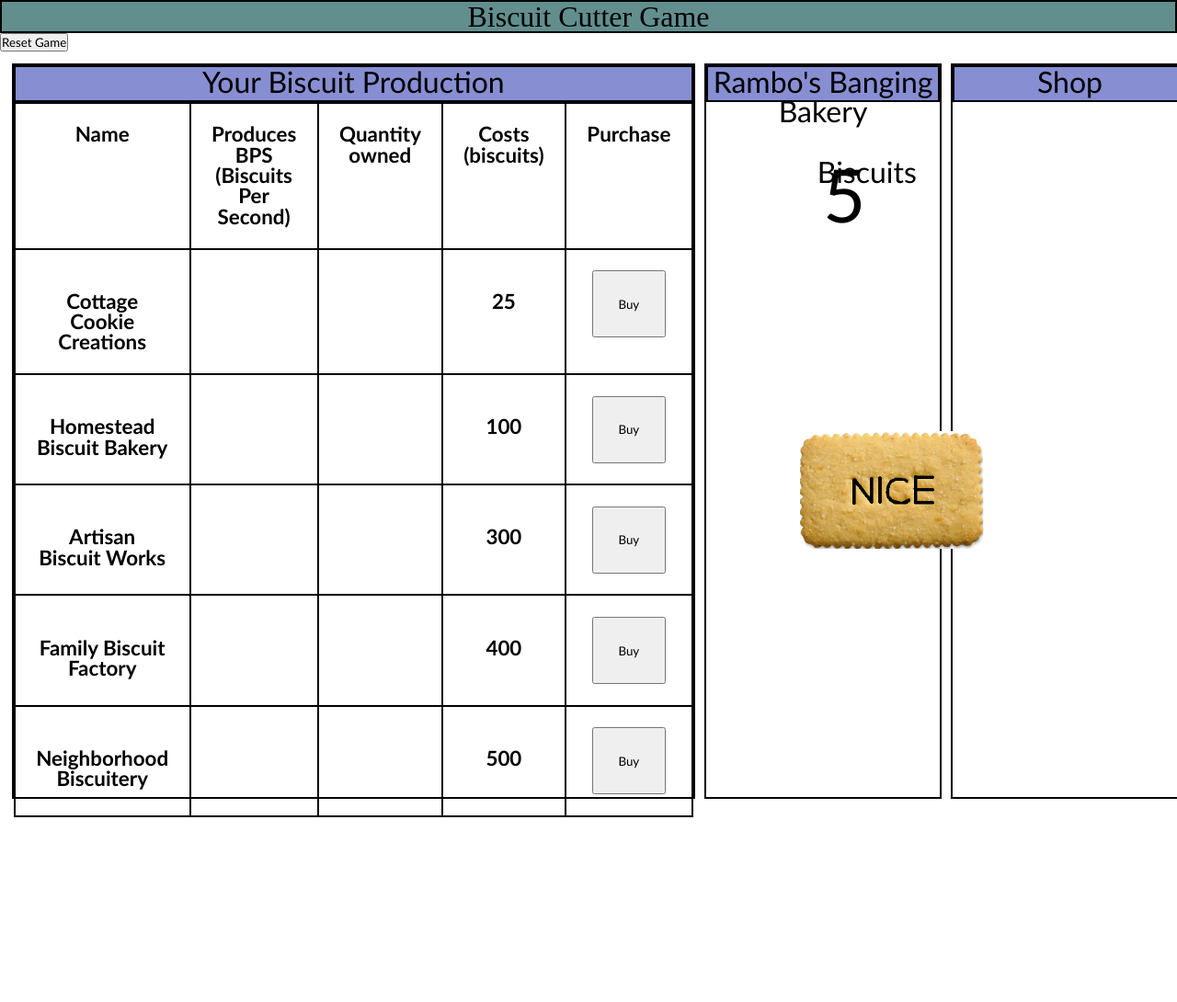
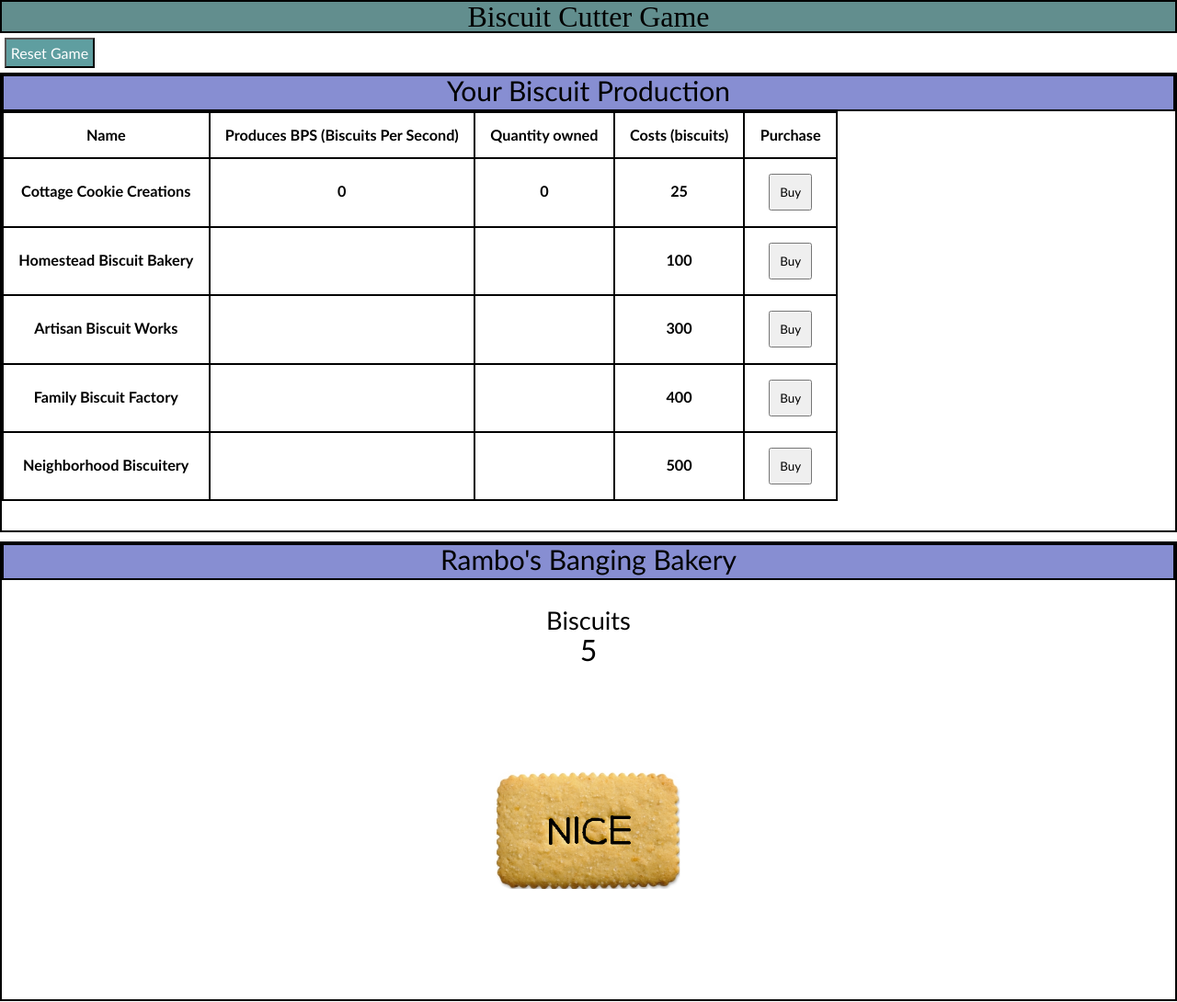
Before and after one commit to akuyra1/Week03-assignment, a plain HTML site: page index.html in a window 1280 px wide. Shown: the top 1090 px of the page at 92% size. Before the commit the page ends 889 px from the top, so only its background shows below. Drawn offline with Linux system fonts and the light colour scheme.

Commit message:
Finished game, but not fully functional.

```diff
--- a/app.js
+++ b/app.js
@@ -6,8 +6,8 @@ const workForce = document.querySelector(".users-work-force");
 const workForceRows = document.querySelectorAll(".users-work-force tr th");
 
 const buyBtn1 = document.getElementById("cottage-buy-btn");
-const cottageMakerCell = document.getElementById("cottage-quantity");
-const cottageQuantity = document.getElementById("first");
+let cottageMakerCell = 0;
+let cottageQuantity = 0
 
 const buyBtn2 = document.getElementById("homestead-buy-btn");
 const homesteadMakerCell = document.getElementById("homestead-quantity");
@@ -34,7 +34,6 @@ let homesteadPurchaseCounter = 0;
 let artisanPurchaseCounter = 0;
 let familyPurchaseCounter = 0;
 let neighborhoodPurchaseCounter = 0;
-let canPurchase = false;
 
 
 //all the functions that work are stored here======================================================
@@ -57,13 +56,14 @@ function BpsCounter() {
 
 setInterval(function () { //every second counter increases by 1 and shows it to the user.
     counter = counter + bps;
-    counterDisplay.textContent = counter
+    counterDisplay.textContent = counter;
     BpsCounter()
     }, 1000); // 1000 milliseconds == 1 second
 
     biscuitImage.addEventListener("click", function() {
         counter++;
-        counterDisplay.textContent = counter
+        clickedBiscuit(biscuitImage);
+        counterDisplay.textContent = counter;
     })
 //====================================================================================================
 
@@ -101,21 +101,18 @@ let biscuitMakers = [
     },
 
 ]
-//array to keep track of how many manufacturers user has bought for when page reloads it can be retrieved with the counter
-const manufacturersTracker = [
-  {
-    name: "cottage",
-    quantity: "",
-  }
-];
 
 function buyCottage(){
   counter = counter - 25;
-  cottagePurchaseCounter = cottagePurchaseCounter +1;
-  cottageMakerCell.textContent = biscuitMakers[0].bps * cottagePurchaseCounter
-  cottageQuantity.textContent = cottagePurchaseCounter;
-  // manufacturersTracker[0].quantity++;
-  console.log(manufacturersTracker)
+  cottagePurchaseCounter++;
+  cottageMakerCell = biscuitMakers[0].bps * cottagePurchaseCounter
+  cottageQuantity = cottagePurchaseCounter;
+
+  if(document.getElementById("cottage-quantity").textContent === 0) {
+    document.getElementById("cottage-quantity").textContent = retrievedCottage;
+  } else if (cottageQuantity > 0) {
+    cottageQuantity += retrievedCottage;
+  }
 }
 
 //make functions that shows how many biscuit manufacturers you have bought and the amount of BpS they are producing   ===================
@@ -124,9 +121,29 @@ function cottagePurchaseTrackerFunction() {
     buyBtn1.addEventListener("click", () => {
        if(counter >= 25) {
         buyCottage();
+
     }})
   }
 }
+
+//========================================================================================================================================
+//Saving all game data into Local Storage with interval.
+let retrievedCounter = localStorage.getItem("counter");
+let retrievedCottage = localStorage.getItem("cottage");
+
+setInterval(function () {
+  localStorage.setItem("counter", counter)
+  localStorage.setItem("cottage", cottagePurchaseCounter)
+  document.getElementById("first").textContent = Number(retrievedCottage);
+  document.getElementById("cottage-quantity").textContent = Number(retrievedCottage);
+  console.log(retrievedCottage)
+  }, 1000);
+
+  counter += Number(retrievedCounter);
+//messed up the tracking and updating of the bought cottages / local storage. Does not work.
+
+
+
 function homesteadPurchaseTrackerFunction() {
   if (buyBtn2) {
     buyBtn2.addEventListener("click", () => {
@@ -142,6 +159,7 @@ function homesteadPurchaseTrackerFunction() {
     }})
   }
 }
+
 function artisanPurchaseTrackerFunction() {
   if (buyBtn3) {
     buyBtn3.addEventListener("click", () => {
@@ -157,6 +175,7 @@ function artisanPurchaseTrackerFunction() {
     }})
   }
 }
+
 function familyPurchaseTrackerFunction() {
   if (buyBtn4) {
     buyBtn4.addEventListener("click", () => {
@@ -172,6 +191,7 @@ function familyPurchaseTrackerFunction() {
     }})
   }
 }
+
 function neighborhoodPurchaseTrackerFunction() {
   if (buyBtn5) {
     buyBtn5.addEventListener("click", () => {
@@ -214,45 +234,11 @@ function resetGame() {
 resetBtn.addEventListener("click", () => {
   resetGame();
 })
-//========================================================================================================================================
-//Saving all game data into Local Storage with interval.
 
-let retrievedCounter = localStorage.getItem("counter");
-let retrievedCottage = localStorage.getItem("cottage")
-  setInterval(function () {
-    localStorage.setItem("counter", counter)
-    localStorage.setItem("cottage", manufacturersTracker[0].quantity)
-    cottageMakerCell.textContent = cottageQuantity.textContent;
-    localStorage.setItem("cottage", manufacturersTracker[0].quantity)
-    manufacturersTracker[0].quantity = (cottageQuantity.textContent);
-    // cottageQuantity.textContent = manufacturersTracker[0].quantity;
-    // cottageMakerCell.textContent = manufacturersTracker[0].quantity;
-    console.log(cottageQuantity)
-
-    // BpsCounter()
-    }, 1000); // 1000 milliseconds == 1 second
-  counter += Number(retrievedCounter);
-  cottageMakerCell += Number(retrievedCottage);
-  // cottageQuantity.textContent += Number(retrievedCottage);
-  // Save all purchased biscuit manufacturers into the local storage and retrieve it upon page reload.
-  //========================================================================================================================================
-
-
-
-
-
-
-
-
-
-
-
-
-
-
-
-
-
-
-// WHERE I LEFT OFF BEFORE LEAVING THE PC
-//   1) TRYING TO MAKE COST OF PURCHASE REFLECT WHETHER OR NOT USER CAN BUY THE MANUFACTURER HE WANTS
+//animation for the biscuit: when its clicked it adds a class and then setTimeout to remove it after animation is finished
+clickedBiscuit = (image) => {
+  image.classList.add("clicked");
+  setTimeout(() => {
+    image.classList.remove("clicked");
+  }, 200)
+};
--- a/index.html
+++ b/index.html
@@ -30,8 +30,8 @@
                 </tr>
                 <tr>
                     <td>Cottage Cookie Creations</td>
-                    <td id="cottage-quantity"></td>
-                    <td id="first"></td>
+                    <td id="cottage-quantity">0</td>
+                    <td id="first">0</td>
                     <td id="cottage-cost">25</td>
                     <th><button class="buttons" id="cottage-buy-btn">Buy</button></th>
                 </tr>
@@ -88,6 +88,6 @@
 
 
 
-    <footer></footer>
+    <footer>Made by Ramunas &copy2024</footer>
 </body>
 </html>
--- a/style.css
+++ b/style.css
@@ -4,6 +4,7 @@
     box-sizing: border-box;
     font-family: 'Trebuchet MS', 'Lucida Sans Unicode', 'Lucida Grande', 'Lucida Sans', Arial, sans-serif;
 }
+
 #main-head {
     font-size: 2em;
     background-color: rgb(98, 142, 142);
@@ -21,12 +22,14 @@
     gap: 10px;
     margin: 1%;
 }
+
 .sections {
     border: 2px solid black;
     width: 100%;
     height: 100vh;
 
 }
+
 #biscuit {
     cursor: pointer;
     border-radius: 1em;
@@ -34,29 +37,34 @@
     top: 50%;
     left: 40%;
 }
+
 #biscuit:hover {
     scale: 1.05;
-    }
+}
+
+#biscuit {
+  transition: transform 0.2s ease-in-out;
+}
+
+#biscuit.clicked {
+  transform: scale(1.1);
+}
+
 
 .buttons {
     padding: 2em;
     cursor: pointer;
 }
+
 .buttons:hover {
     background-color: rgb(135, 142, 210);
     border: 2px solid black;
-
 }
 
 .grid-middle-container {
     display: flex;
     position: relative;
     justify-content: center;
-
-    /* grid-template-columns: 100%;
-    grid-template-rows: 100%; */
-    /* background-color: cadetblue; */
-
 }
 
 .store-header, #bakery-name, #biscuit-maker-h1 {
@@ -67,6 +75,7 @@
     height: 40px;
     border: 2px solid black;
 }
+
 .store-header, #biscuit-maker-h1, #bakery-name{
     background-color: rgb(135, 142, 210);
 }
@@ -75,7 +84,7 @@
     font-size: 5em;
     position: absolute;
     top: 100px;
-    left: 50%;
+    left: auto;
     background-color: rgb(255, 255, 255);
 }
 
@@ -91,14 +100,11 @@
 }
 
 .users-work-force tr,th,td {
-    /* background-color: red; */
-    /* padding: 202px; */
     border: 2px solid black;
     padding: 1em;
 }
 
 #bakery-name {
-    /* padding: 2em; */
     border: 2px solid black;
     width: 100%;
     height: 40px;
@@ -106,11 +112,9 @@
 
 #biscuit-panel-info {
     position: absolute;
-    top: 100px;
-    right: 10%;
+    top: 177px;
+    right: auto;
     font-size: 2em;
-    /* margin: 4em; */
-
 }
 
 .users-work-force {
@@ -118,3 +122,120 @@
     font-weight: bold;
     text-align: center;
 }
+
+footer {
+    font-size: 1.1em;
+}
+
+#reset-btn {
+    padding: .3em;
+    color: white;
+    font-size: 1em;
+    background-color: cadetblue;
+    margin: 5px;
+}
+
+#reset-btn:hover {
+    background-color: rgb(209, 211, 234);
+    color: black;
+}
+/* Media queries */
+@media (max-width: 1700px) {
+
+    #main-container {
+        flex-direction: row;
+        justify-content: center;
+        align-items: center;
+    }
+
+    #biscuit-panel-info {
+        position: absolute;
+        top: 180px;
+        right: auto;
+        font-size: 1.7em;
+    }
+
+    #biscuit-counter {
+        font-size: 2rem;
+        position: absolute;
+        top: 100px;
+        left: auto;
+    }
+
+    .biscuit-maker-section {
+        height: 1000px;
+        min-width: 500px;
+        font-size: 0.5rem;
+    }
+
+    .grid-middle-container,
+    .biscuit-upgrade-section,
+    #main-container,
+    .biscuit-maker-section
+     {
+        width: 100%;
+        margin: 0 auto;
+        height: 500px;
+    }
+
+    .buttons {
+        padding: 10px;
+    }
+
+    #biscuit-maker-h1,
+    #bakery-name,
+    .store-header {
+        font-size: 30px;
+    }
+
+    #biscuit {
+        left: auto;
+    }
+
+}
+
+@media (max-width: 1500px) {
+
+    #main-container {
+        flex-direction: column;
+        height: 100%;
+        width: 100%;
+    }
+
+    #biscuit-panel-info{
+        top: 70px;
+    }
+
+    .biscuit-upgrade-section {
+        height: 500px;
+    }
+}
+
+@media (min-width:1501px){
+    #main-container {
+        margin: 20px;
+    }
+
+    .biscuit-upgrade-section {
+        width: 40%;
+        /* margin: 10px; */
+        margin: 0 20px 0 0;
+    }
+
+    .sections {
+        height: 90vh;
+    }
+
+}
+
+@media (min-width: 768px) {
+    #main-container {
+        /* margin: 15px; */
+        height: 100%;
+        width: 100%;
+    }
+
+    .biscuit-maker-section {
+        font-size: 11.59px;
+    }
+}
```
Also changed, not shown: 1 other file.
